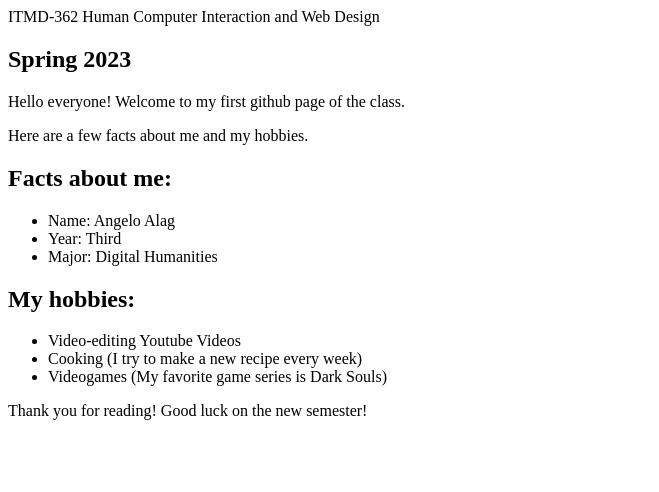
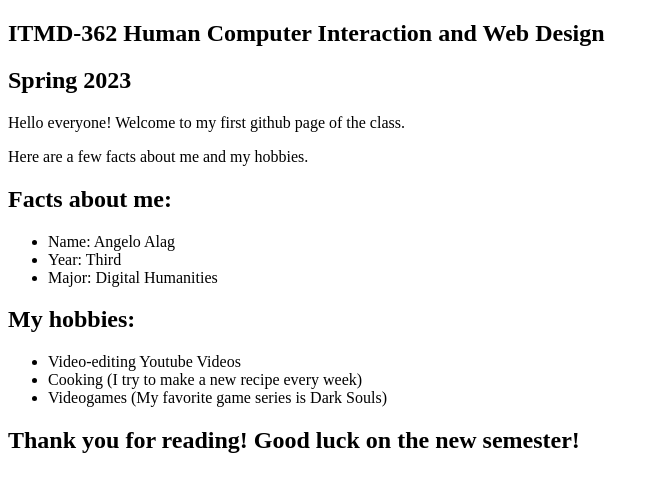
Before and after one commit to ITMD-362-AAlag/362-Lab1, a plain HTML site: page index.html in a window 1280 px wide. Shown: the whole page, without its empty margins (0-659 px from the left). Drawn offline with Linux system fonts and the light colour scheme.

Commit message:
fixed 1st headers

```diff
--- a/index.html
+++ b/index.html
@@ -6,7 +6,7 @@
 </head>
 <body>
   <section>
-    <h>ITMD-362 Human Computer Interaction and Web Design</h1>
+    <h1>ITMD-362 Human Computer Interaction and Web Design</h1>
     <h2>Spring 2023</h2>
     <p>Hello everyone! Welcome to my first github page of the class.</p>
     <p>Here are a few facts about me and my hobbies.</p>
@@ -28,7 +28,7 @@
     </ul>
   </section>
   <section>
-    <h>Thank you for reading! Good luck on the new semester!</h>
+    <h1>Thank you for reading! Good luck on the new semester!</h1>
   </section>
  </body>
  </html>
```
